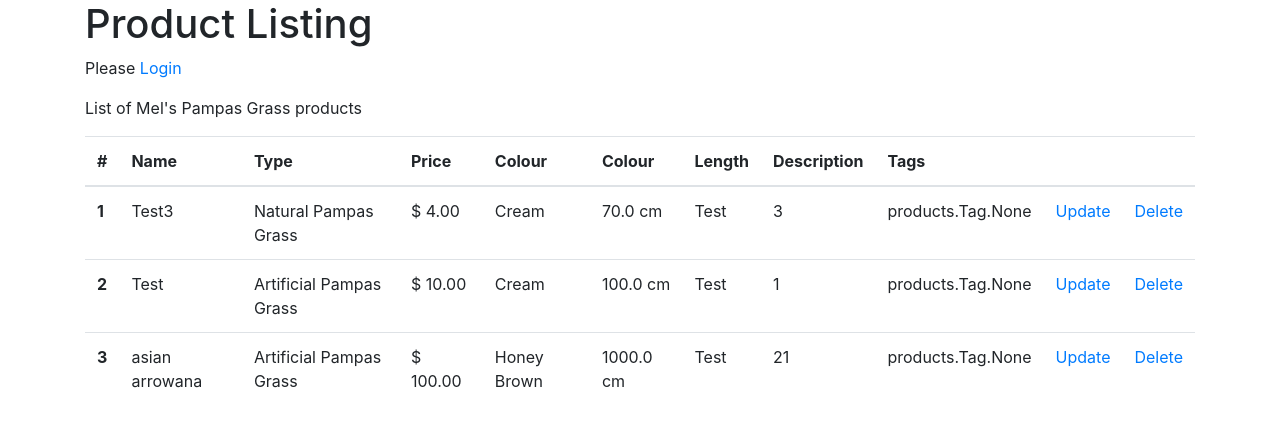
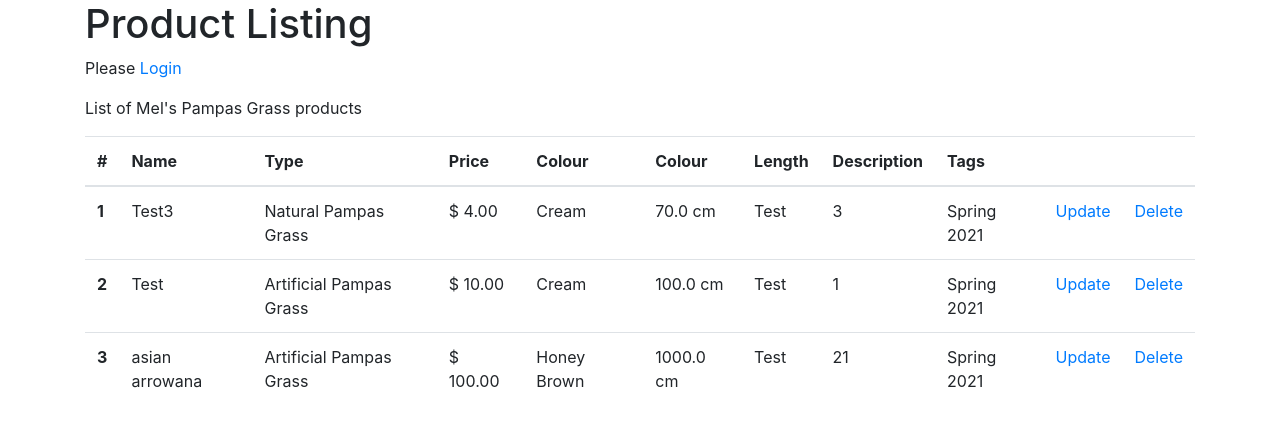
Before and after one commit to Malrhis/project-4-codeinstitute, a Django app: page /products/ in a window 1280 px wide. Shown: the top 427 px of the page. Run offline with Django 3.2, Linux system fonts and the light colour scheme; data comes from the database, SQL or seed files in the repository; some libraries are stand-ins or nearby versions.

Commit message:
show many to many tags

```diff
--- a/Pampascollective/products/templates/products/show-products.template.html
+++ b/Pampascollective/products/templates/products/show-products.template.html
@@ -43,7 +43,7 @@ Product Listing
                 <td>{{product.length}} cm</td>
                 <td>{{product.desc}}</td>
                 <td>{{product.quantity}}</td>
-                <td>{{product.tag}}</td>
+                <td>{% for tag in product.tag.all %}{{tag}}{% endfor %}</td>
                 <td><a href="{% url 'update_product_route' product_id=product.id %}">Update</a></td>
                 <td><a href="{% url 'delete_product_route' product_id=product.id %}">Delete</a></td>
             </tr>
```
